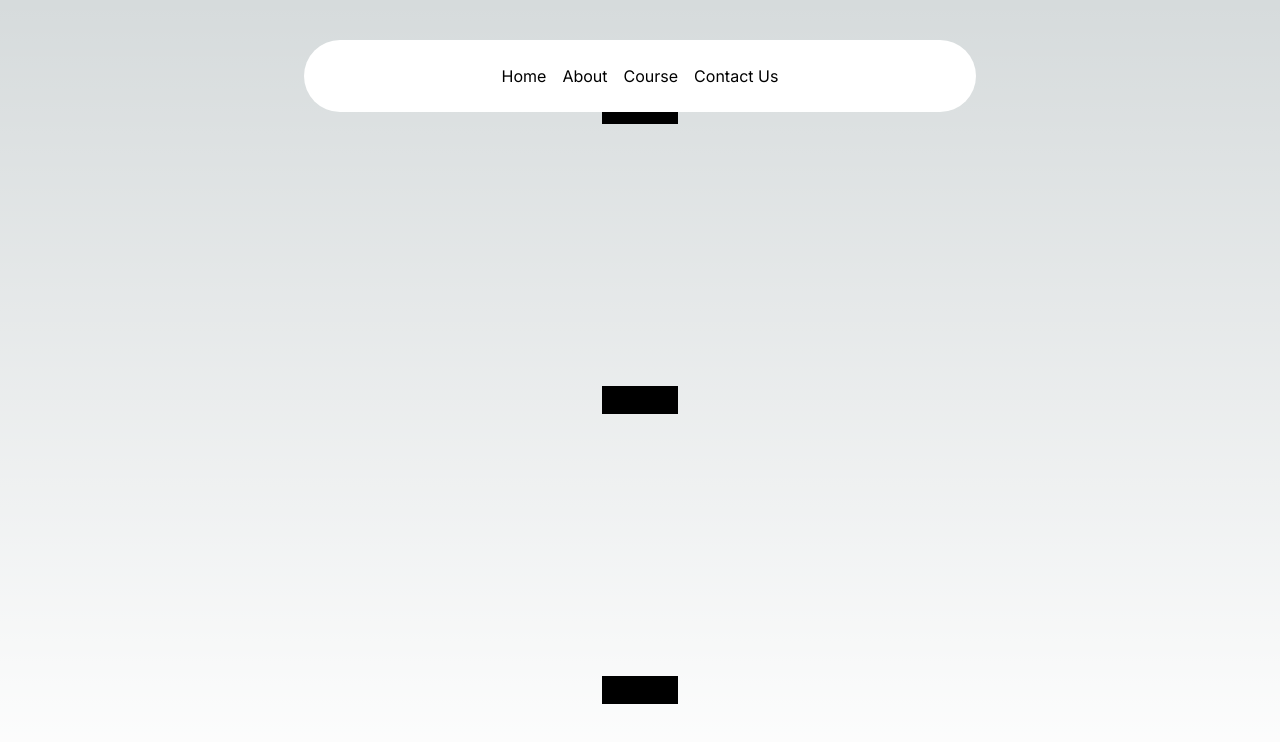
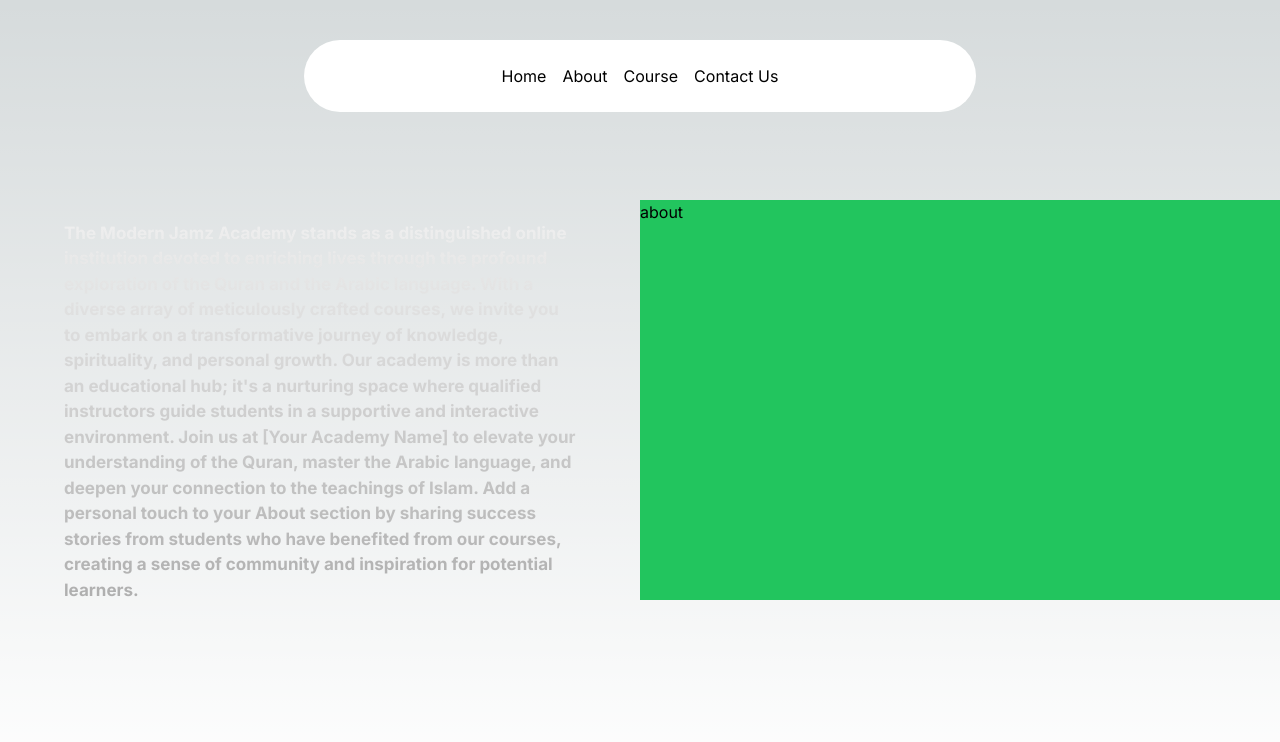
Before and after one commit to ibsharakrami/thejamzacademy, a Next.js app: page /about in a window 1280 px wide. Shown: the top 742 px of the page. Built offline with nearby package versions, Linux system fonts and the light colour scheme.

Commit message:
jamz about screen

```diff
--- a/src/app/about/page.js
+++ b/src/app/about/page.js
@@ -2,13 +2,17 @@
 
 export default function About() {
   return (
-    <main className="flex min-h-screen flex-col items-center justify-between p-24">
+    <main className="h-screen  w-full rounded-md  items-center justify-center relative overflow-hidden mx-auto  md:py-0  md:flex ">
 
 
-      <h1 className="bg-black text-center text-lg">About us</h1>
+      <div className="  h-1/2 w-full md:h-full flex items-center justify-center">
+          <h1 className="text-[10px]  md:text-[17px] font-bold text-left bg-clip-text text-transparent bg-gradient-to-b from-neutral-50 to-neutral-400 bg-opacity-50  md:p-16 mt-6 p-4">The Modern Jamz Academy stands as a distinguished online institution devoted to enriching lives through the profound exploration of the Quran and the Arabic language. With a diverse array of meticulously crafted courses, we invite you to embark on a transformative journey of knowledge, spirituality, and personal growth. Our academy is more than an educational hub; it's a nurturing space where qualified instructors guide students in a supportive and interactive environment. Join us at [Your Academy Name] to elevate your understanding of the Quran, master the Arabic language, and deepen your connection to the teachings of Islam. Add a personal touch to your About section by sharing success stories from students who have benefited from our courses, creating a sense of community and inspiration for potential learners.</h1>
+      </div>
+      <div className="bg-green-500  h-1/2 w-full items-center justify-center">
+      <h1>about </h1>
+      </div>
 
-      <h1 className="bg-black text-center text-lg">About us</h1>
-      <h1 className="bg-black text-center text-lg">About us</h1>
+
 
     </main>
   );
```
